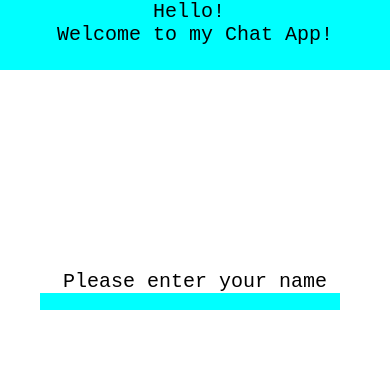
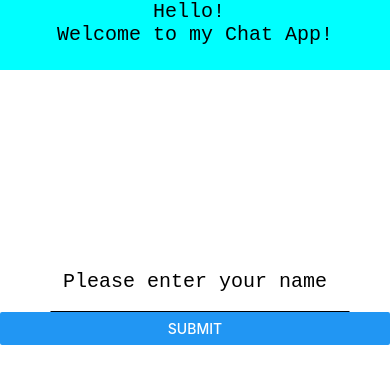
Before and after one commit to ubaid6/chat-app, a React Native app: screen / in a window 390 px wide. Shown: the top 384 px of the page. Built offline with nearby package versions, Linux system fonts and the light colour scheme.

Commit message:
Register page now checks for valid name submission

```diff
--- a/Register.tsx
+++ b/Register.tsx
@@ -1,6 +1,7 @@
 import React, { type PropsWithChildren } from 'react';
 import { useState } from 'react';
 import { register } from './stylesheet';
+import { StreamChat } from 'stream-chat';
 import {
     SafeAreaView,
     ScrollView,
@@ -11,14 +12,38 @@ import {
     View,
     Button,
     TextInput,
+    Alert
 } from 'react-native';
+
+
 
 
 export const Register = (): JSX.Element => {
 
+    const [name, setName] = useState("");
+
+    const registerUsername = (): void => {
+        if (name === "") {
+            console.log("Please enter a valid name");
+            nameAlert();
+        }
+        else
+            console.log("Name entered: " + name);
+    }
+
+    const nameAlert = (): void => {
+        Alert.alert(
+            "Invalid name",
+            "Please enter a valid name",
+            [{
+                text: "OK",
+            }]
+        );
+    }
+
     return (
         <View>
-            <StatusBar backgroundColor={"cyan"}/>
+            <StatusBar backgroundColor={"cyan"} />
             <Text style={register.title}>
                 Hello! {'\n'}
                 Welcome to my Chat App!
@@ -29,7 +54,15 @@ export const Register = (): JSX.Element => {
                     Please enter your name
                 </Text>
 
-                <TextInput style={register.bodyInput}/>
+                <TextInput
+                    style={register.bodyInput}
+                    onChangeText={newName => setName(newName)}
+                />
+
+                <Button
+                    title="Submit"
+                    onPress={registerUsername}
+                />
             </View>
 
         </View>
--- a/package.json
+++ b/package.json
@@ -11,7 +11,8 @@
   },
   "dependencies": {
     "react": "18.0.0",
-    "react-native": "0.69.3"
+    "react-native": "0.69.3",
+    "stream-chat": "^6.8.0"
   },
   "devDependencies": {
     "@babel/core": "^7.12.9",
--- a/stylesheet.tsx
+++ b/stylesheet.tsx
@@ -26,11 +26,17 @@ export const register = StyleSheet.create({
   bodyInput: {
     fontSize: 15,
     fontFamily: "monospace",
+    color:"black",
     textAlign:"center",
-    backgroundColor: "cyan",
+    backgroundColor: "transparent",
     opacity:1,
-    borderWidth: 0,
+    borderWidth: 1,
+    borderColor: "transparent",
+    borderBottomColor: "black",
+    marginLeft:50,
+    marginBottom:0,
     width: 300,
-    marginLeft: 40,
-  }
+  },
+
+
 });
```
Also changed, not shown: 1 other file (tests, documents, lock files or other folders).
